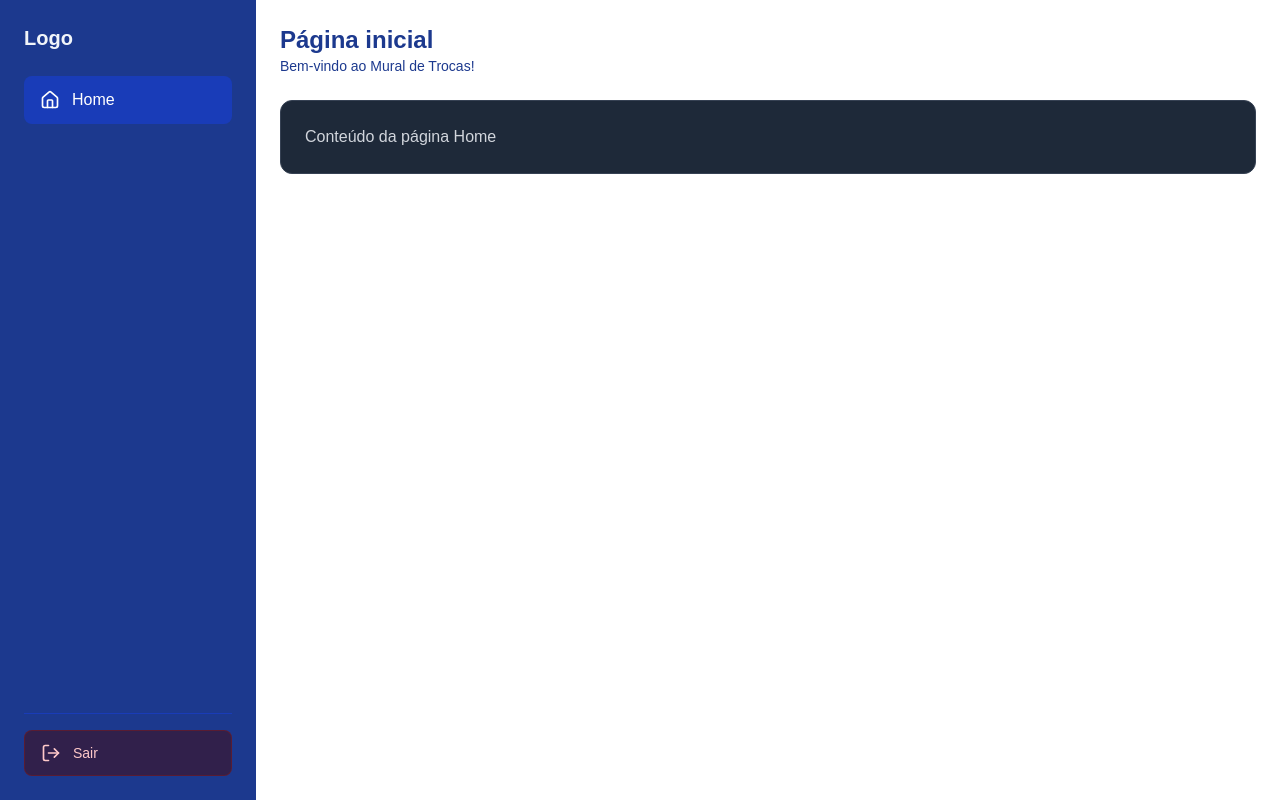
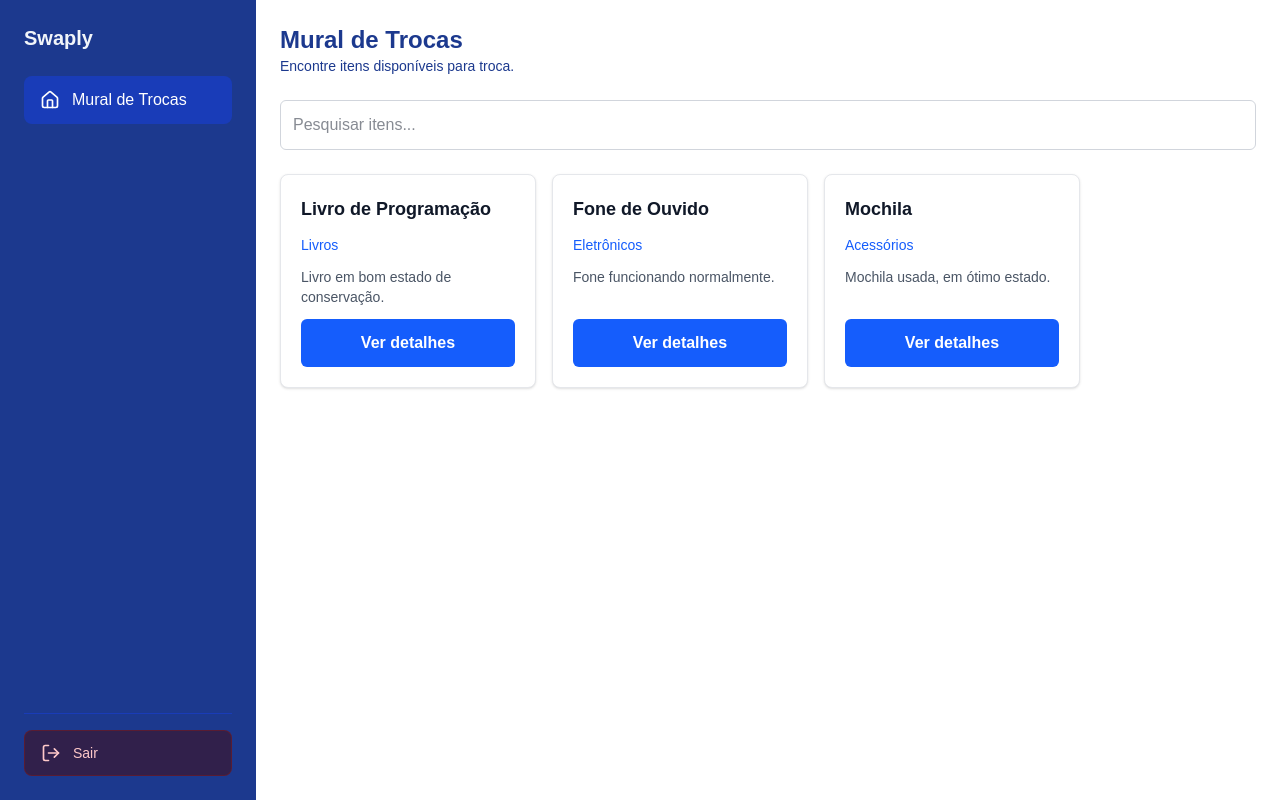
Before and after one commit to lipeedevv/swaply-web, a Next.js app: page / in a window 1280 px wide. Built offline with nearby package versions, Linux system fonts and the light colour scheme.

Commit message:
feat: implementa mural de trocas e ajusta navegacao

```diff
--- a/app/cadastro/page.tsx
+++ b/app/cadastro/page.tsx
@@ -5,22 +5,32 @@ import { useState } from "react";
 import Link from "next/link";
 import Input from "../components/shared/input.component";
 import Button from "../components/shared/button.component";
+import { useRouter } from "next/navigation";
 
 export default function Cadastro() {
+  const router = useRouter();
+
   const [nome, setNome] = useState("");
   const [email, setEmail] = useState("");
   const [senha, setSenha] = useState("");
   const [confirmarSenha, setConfirmarSenha] = useState("");
 
+
   function cadastrar(evento: React.FormEvent<HTMLFormElement>) {
-    evento.preventDefault();
+  evento.preventDefault();
 
-    console.log("Formulário preenchido:", {
-      nome,
-      email,
-      senhasCoincidem: senha === confirmarSenha,
-    });
+  if (!nome.trim() || !email.trim() || !senha || !confirmarSenha) {
+    alert("Preencha todos os campos.");
+    return;
   }
+
+  if (senha !== confirmarSenha) {
+    alert("As senhas não coincidem.");
+    return;
+  }
+
+  router.push("/");
+}
 
   return (
     <main className="pagina-cadastro">
--- a/app/components/shared/pagina.component.tsx
+++ b/app/components/shared/pagina.component.tsx
@@ -1,7 +1,8 @@
-"use client"
 
-import Link from "next/link"
-import { House, LogOut } from "lucide-react"
+"use client";
+
+import Link from "next/link";
+import { House, UserPlus, LogOut } from "lucide-react";
 
 type PaginaProps = {
   children?: React.ReactNode;
@@ -9,53 +10,63 @@ type PaginaProps = {
   subtitulo?: string;
 };
 
-export default function Pagina({ children, titulo, subtitulo }: PaginaProps) {
+export default function Pagina({
+  children,
+  titulo,
+  subtitulo,
+}: PaginaProps) {
   function sair() {
-    console.log("Saindo da conta...")
+    console.log("Saindo da conta...");
   }
 
   return (
     <div className="flex min-h-screen text-slate-100">
+      {/* Menu lateral */}
+      <aside className="flex w-64 flex-col justify-between bg-blue-900 p-6">
+        <div className="flex flex-col gap-6">
+          <h1 className="text-xl font-black">Swaply</h1>
 
-      {/* SIDEBAR */}
-      <aside className="flex flex-col justify-between bg-blue-900 w-64 p-6">
-        <div className="flex flex-col gap-6">
-          <h1 className="font-black text-xl">Logo</h1>
-
-          {/* Menu direto */}
           <nav className="flex flex-col gap-2">
             <Link
               href="/"
-              className="flex items-center gap-3 px-4 py-3 rounded-lg bg-blue-800 text-white font-medium hover:bg-blue-700 transition-colors"
+              className="flex items-center gap-3 rounded-lg bg-blue-800 px-4 py-3 font-medium text-white hover:bg-blue-700"
             >
-              <House className="w-5 h-5" />
-              <span>Home</span>
+              <House className="h-5 w-5" />
+              <span>Mural de Trocas</span>
             </Link>
           </nav>
         </div>
 
-        {/* Botão de Sair no rodapé */}
-        <div className="pt-4 border-t border-blue-800">
+        {/* Botão existente */}
+        <div className="border-t border-blue-800 pt-4">
           <button
             onClick={sair}
-            className="flex items-center gap-3 w-full px-4 py-3 rounded-lg bg-red-950/50 hover:bg-red-900/60 transition-colors text-sm font-medium text-red-200 border border-red-900/50"
+            className="flex w-full items-center gap-3 rounded-lg border border-red-900/50 bg-red-950/50 px-4 py-3 text-sm font-medium text-red-200 hover:bg-red-900/60"
           >
-            <LogOut className="w-5 h-5" />
+            <LogOut className="h-5 w-5" />
             <span>Sair</span>
           </button>
         </div>
       </aside>
 
-      {/* CONTEÚDO PRINCIPAL */}
-      <main className="p-6 flex flex-col gap-6 bg-white flex-1">
+      {/* Conteúdo principal */}
+      <main className="flex flex-1 flex-col gap-6 bg-white p-6">
         {titulo && (
           <div>
-            <h1 className="text-2xl text-blue-900 font-bold">{titulo}</h1>
-            {subtitulo && <p className="text-blue-900 text-sm">{subtitulo}</p>}
+            <h1 className="text-2xl font-bold text-blue-900">
+              {titulo}
+            </h1>
+
+            {subtitulo && (
+              <p className="text-sm text-blue-900">
+                {subtitulo}
+              </p>
+            )}
           </div>
         )}
+
         {children}
       </main>
     </div>
-  )
+  );
 }
--- a/app/globals.css
+++ b/app/globals.css
@@ -63,3 +63,45 @@ body {
 .link-login {
   @apply font-semibold text-blue-600 hover:underline;
 }
+
+/* Mural de Trocas */
+
+.mural-conteudo {
+  @apply flex flex-col gap-6;
+}
+
+.mural-pesquisa {
+  @apply w-full rounded-md border border-gray-300
+    bg-white p-3 text-gray-900;
+}
+
+.mural-lista {
+  @apply flex flex-wrap gap-4;
+}
+
+.mural-card {
+  @apply flex w-full flex-col gap-3 rounded-lg
+    border border-gray-200 bg-white p-5 shadow-sm
+    sm:w-64;
+}
+
+.mural-titulo {
+  @apply text-lg font-bold text-gray-900;
+}
+
+.mural-categoria {
+  @apply text-sm font-medium text-blue-600;
+}
+
+.mural-descricao {
+  @apply flex-1 text-sm text-gray-600;
+}
+
+.mural-botao {
+  @apply rounded-md bg-blue-600 p-3 text-center
+    font-semibold text-white hover:bg-blue-700;
+}
+
+.mural-vazio {
+  @apply text-sm text-gray-600;
+}
--- a/app/page.tsx
+++ b/app/page.tsx
@@ -1,11 +1,76 @@
-import Pagina from "./components/shared/pagina.component"
+
+"use client";
+
+import { useState } from "react";
+import Link from "next/link";
+import Pagina from "./components/shared/pagina.component";
+
+const itens = [
+  {
+    id: 1,
+    nome: "Livro de Programação",
+    categoria: "Livros",
+    descricao: "Livro em bom estado de conservação.",
+  },
+  {
+    id: 2,
+    nome: "Fone de Ouvido",
+    categoria: "Eletrônicos",
+    descricao: "Fone funcionando normalmente.",
+  },
+  {
+    id: 3,
+    nome: "Mochila",
+    categoria: "Acessórios",
+    descricao: "Mochila usada, em ótimo estado.",
+  },
+];
 
 export default function Home() {
+  const [pesquisa, setPesquisa] = useState("");
+
+  const itensFiltrados = itens.filter((item) =>
+    item.nome.toLowerCase().includes(pesquisa.toLowerCase())
+  );
+
   return (
-    <Pagina titulo="Página inicial" subtitulo="Bem-vindo ao Mural de Trocas!">
-      <div className="bg-gray-800 p-6 rounded-xl border border-gray-700">
-        <p className="text-gray-300">Conteúdo da página Home</p>
-      </div>
+    <Pagina
+      titulo="Mural de Trocas"
+      subtitulo="Encontre itens disponíveis para troca."
+    >
+      <section className="mural-conteudo">
+        <input
+          type="text"
+          placeholder="Pesquisar itens..."
+          value={pesquisa}
+          onChange={(e) => setPesquisa(e.target.value)}
+          className="mural-pesquisa"
+          aria-label="Pesquisar itens"
+        />
+
+        <div className="mural-lista">
+          {itensFiltrados.map((item) => (
+            <div key={item.id} className="mural-card">
+              <h2 className="mural-titulo">{item.nome}</h2>
+
+              <p className="mural-categoria">{item.categoria}</p>
+
+              <p className="mural-descricao">{item.descricao}</p>
+
+              <Link
+                href={`/item/${item.id}`}
+                className="mural-botao"
+              >
+                Ver detalhes
+              </Link>
+            </div>
+          ))}
+        </div>
+
+        {itensFiltrados.length === 0 && (
+          <p className="mural-vazio">Nenhum item encontrado.</p>
+        )}
+      </section>
     </Pagina>
-  )
+  );
 }
```
